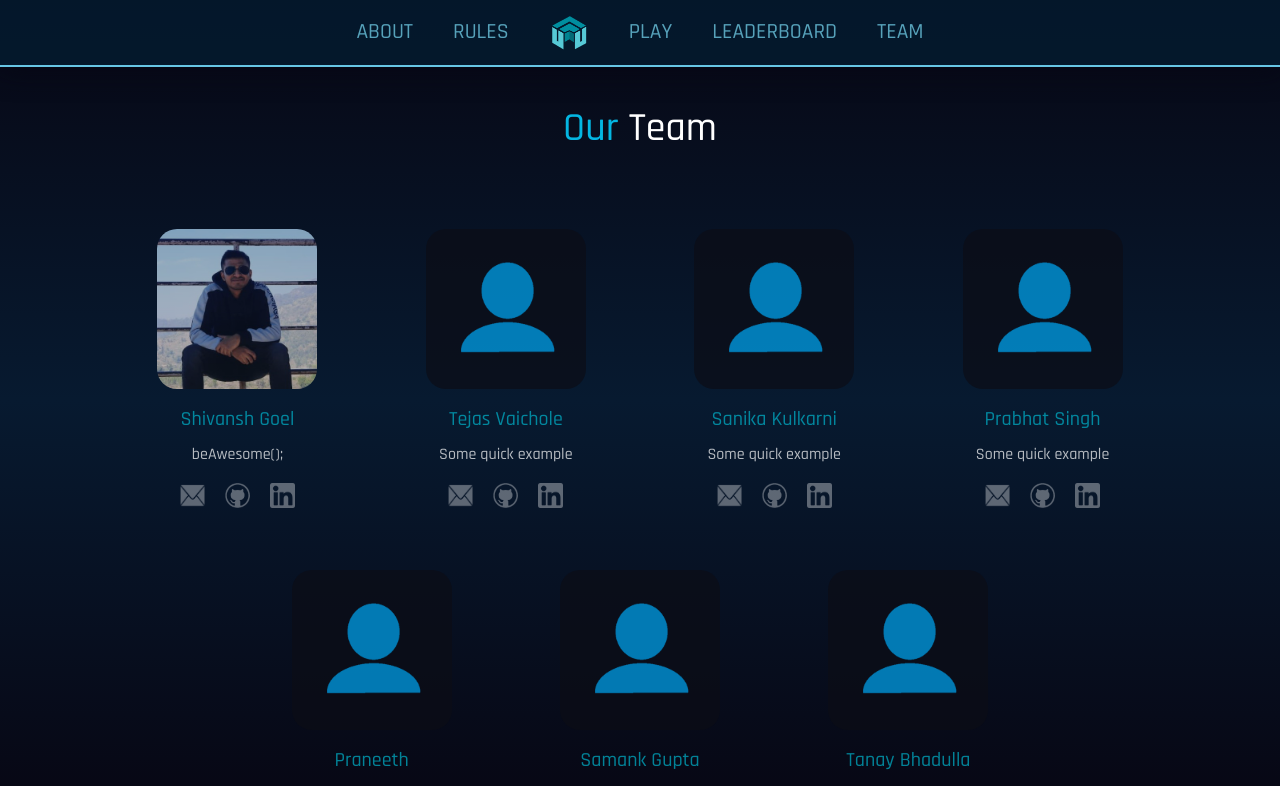
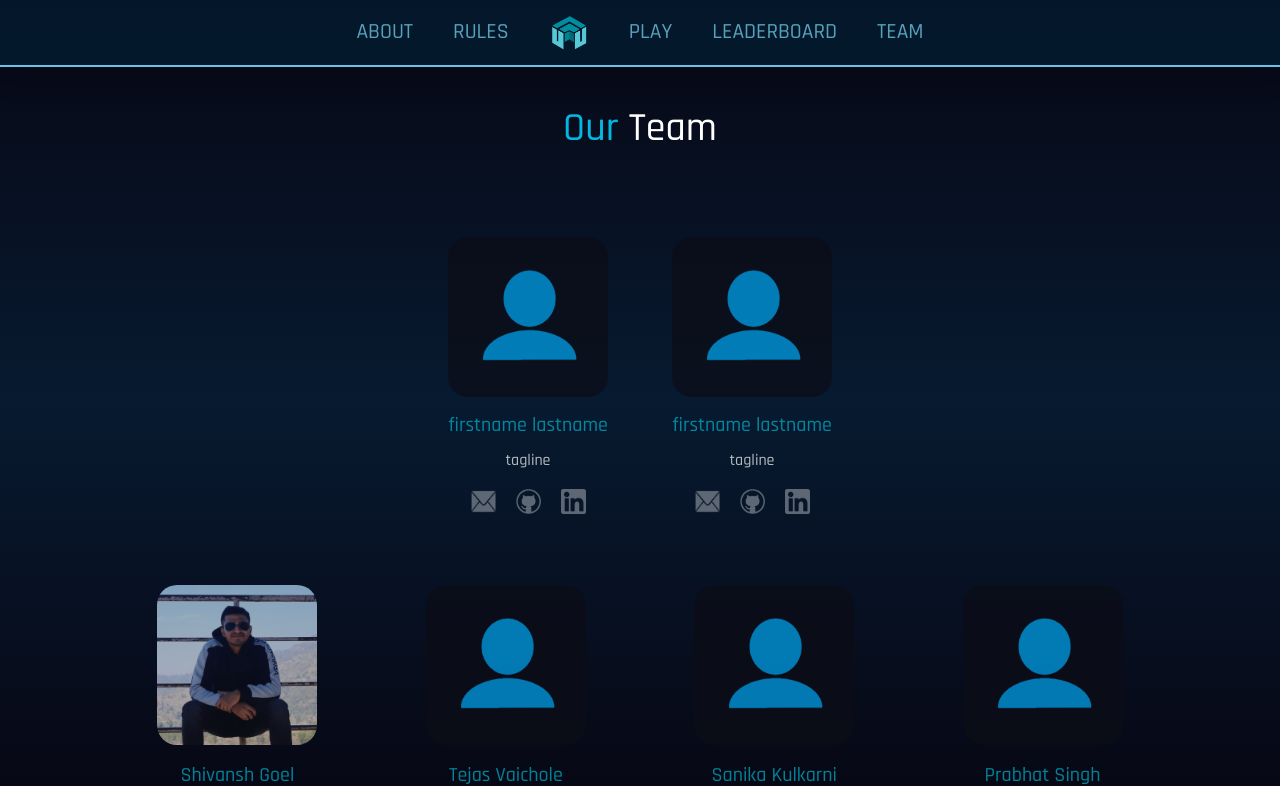
Before and after one commit to ishivanshgoel/Paradox-2021, a React (Create React App) app in the folder client/: page /teams in a window 1280 px wide. Shown: the top 786 px of the page. Built offline with nearby package versions, Linux system fonts and the light colour scheme.

Commit message:
data added

```diff
--- a/client/src/components/Teams.js
+++ b/client/src/components/Teams.js
@@ -16,19 +16,53 @@ import team from "../Data/Teams"
 function Teams() {
   return (
     <div>
-      <h1 className="team__heading"><span className="bluecolor">Our</span> Team</h1>
+      <h1 className="team__heading">
+        <span className="bluecolor">Our</span> Team
+      </h1>
       <div className="container teams__container">
-        {
-          team.map(({firstname, lastname, tagline, email, github, linkedin, image})=>{return(
-            <Member firstname={firstname}
+        <div className="member-2">
+          <Member
+            firstname={"firstname"}
+            lastname={"lastname"}
+            tagline={"tagline"}
+            email={""}
+            github={""}
+            linkedin={""}
+            image={""}
+          />
+          <Member
+            firstname={"firstname"}
+            lastname={"lastname"}
+            tagline={"tagline"}
+            email={""}
+            github={""}
+            linkedin={""}
+            image={""}
+          />
+        </div>
+        {team.map(
+          ({
+            firstname,
+            lastname,
+            tagline,
+            email,
+            github,
+            linkedin,
+            image,
+          }) => {
+            return (
+              <Member
+                firstname={firstname}
                 lastname={lastname}
                 tagline={tagline}
                 email={email}
                 github={github}
                 linkedin={linkedin}
-                    image={image}/>
-          )})
+                image={image}
+              />
+            );
           }
+        )}
       </div>
     </div>
   );
@@ -44,16 +78,18 @@ function Member({firstname, lastname, tagline, email, github, linkedin, image})
         alt="Card image cap"
       ></img>
       <div className="content-card">
-        <h5 className="card-title card-name">{firstname} {lastname}</h5>
+        <h5 className="card-title card-name">
+          {firstname} {lastname}
+        </h5>
         <p className="card-text ">{tagline} </p>
         <div className="social-links">
-          <a href="#">
+          <a href={`mailto:${email}`}>
             <img src={EmailLogo} className="social-logo" alt={email} />
           </a>
           <a href={`https://github.com/${github}`} target="_blank">
             <img src={GithubLogo} className="social-logo" alt={github} />
           </a>
-          <a href="#" target="_blank">
+          <a href={`https://www.linkedin.com/in/${linkedin}`} target="_blank">
             <img src={LinkedLogo} className="social-logo" alt={linkedin} />
           </a>
         </div>
--- a/client/src/components/User/Play.js
+++ b/client/src/components/User/Play.js
@@ -1,7 +1,7 @@
 import React from 'react'
 import { useHistory } from 'react-router-dom'
 import { useSelector } from 'react-redux'
-import Countdown from './Countdown'
+import Countdown from './countdown'
 import Playarea from './Playarea'
 
 /**
--- a/client/src/components/teams.css
+++ b/client/src/components/teams.css
@@ -15,6 +15,13 @@
   align-items: center;
   flex-wrap: wrap;
   margin: 40px auto;
+}
+
+.member-2{
+  display: flex;
+  margin:2% 40%;
+  justify-content: center;
+  align-items: center;
 }
 
 .card-div{
```
Lines whose indentation alone changed are shown as unchanged.
